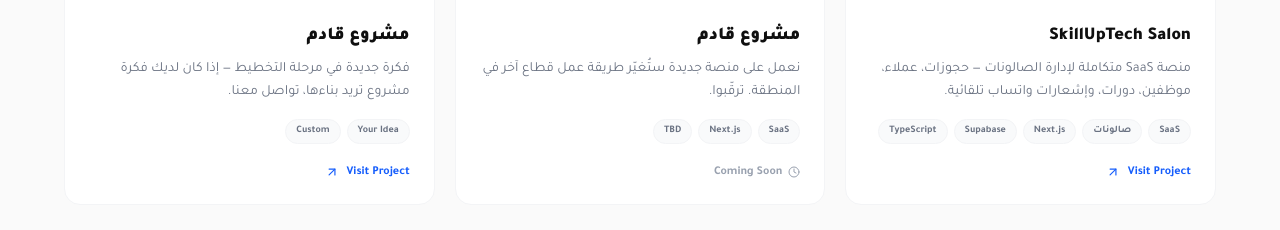
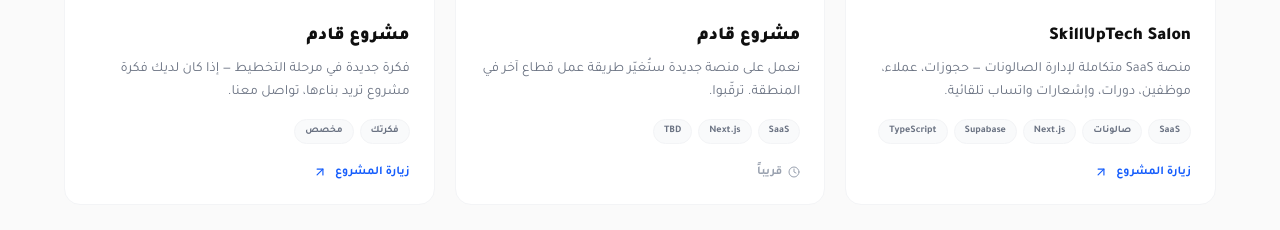
Before and after one commit to nian2215/skilluptech-profile, a Next.js app: page / in a window 1280 px wide. Shown: the part 2118-2348 px from the top of the page. Built offline with nearby package versions, Linux system fonts and the light colour scheme; no server answers.

Commit message:
fix: wire salon.skilluptech.app link and use i18n labels in projects

```diff
--- a/messages/ar.json
+++ b/messages/ar.json
@@ -49,7 +49,9 @@
     "p2_title": "مشروع قادم",
     "p2_desc": "نعمل على منصة جديدة ستُغيّر طريقة عمل قطاع آخر في المنطقة. ترقّبوا.",
     "p3_title": "مشروع قادم",
-    "p3_desc": "فكرة جديدة في مرحلة التخطيط — إذا كان لديك فكرة مشروع تريد بناءها، تواصل معنا."
+    "p3_desc": "فكرة جديدة في مرحلة التخطيط — إذا كان لديك فكرة مشروع تريد بناءها، تواصل معنا.",
+    "p3_tag1": "فكرتك",
+    "p3_tag2": "مخصص"
   },
   "services": {
     "badge": "الخدمات",
--- a/messages/en.json
+++ b/messages/en.json
@@ -49,7 +49,9 @@
     "p2_title": "Coming Soon",
     "p2_desc": "We're working on a new platform that will transform how another industry operates in the region. Stay tuned.",
     "p3_title": "Your Project Here",
-    "p3_desc": "Have an idea for a project? We'd love to hear it. Get in touch and let's build something great together."
+    "p3_desc": "Have an idea for a project? We'd love to hear it. Get in touch and let's build something great together.",
+    "p3_tag1": "Your Idea",
+    "p3_tag2": "Custom"
   },
   "services": {
     "badge": "Services",
--- a/src/components/ProjectsSection.tsx
+++ b/src/components/ProjectsSection.tsx
@@ -12,13 +12,15 @@
 const stagger = { hidden: {}, show: { transition: { staggerChildren: 0.12 } } }
 
 type Project = {
-  title: string
-  desc:  string
-  tags:  string[]
-  href?: string
-  live:  boolean
-  color: string
-  label: string
+  title:     string
+  desc:      string
+  tags:      string[]
+  href?:     string
+  live:      boolean
+  color:     string
+  label:     string
+  liveLabel: string
+  soonLabel: string
 }
 
 function ProjectCard({ project }: { project: Project }) {
@@ -53,13 +55,13 @@
         {project.live ? (
           <a href={project.href} target="_blank" rel="noopener noreferrer"
             className="inline-flex items-center gap-2 text-xs font-bold text-blue-600 hover:text-blue-700 transition-colors w-fit group/link">
-            <span>Visit Project</span>
+            <span>{project.liveLabel}</span>
             <ArrowUpRight size={14} className="group-hover/link:translate-x-0.5 group-hover/link:-translate-y-0.5 transition-transform" />
           </a>
         ) : (
           <span className="inline-flex items-center gap-1.5 text-xs font-semibold text-gray-400">
             <Clock size={12} />
-            Coming Soon
+            {project.soonLabel}
           </span>
         )}
       </div>
@@ -72,32 +74,41 @@
   const ref    = useRef(null)
   const inView = useInView(ref, { once: true, margin: '-80px' })
 
+  const live = t('live')
+  const soon = t('soon')
+
   const projects: Project[] = [
     {
-      title: t('p1_title'),
-      desc:  t('p1_desc'),
-      tags:  [t('p1_tag1'), t('p1_tag2'), t('p1_tag3'), 'Supabase', 'TypeScript'],
-      href:  'https://salon.skilluptech.app',
-      live:  true,
-      color: 'bg-gradient-to-br from-blue-500 to-cyan-500',
-      label: '01',
+      title:     t('p1_title'),
+      desc:      t('p1_desc'),
+      tags:      [t('p1_tag1'), t('p1_tag2'), t('p1_tag3'), 'Supabase', 'TypeScript'],
+      href:      'https://salon.skilluptech.app',
+      live:      true,
+      color:     'bg-gradient-to-br from-blue-500 to-cyan-500',
+      label:     '01',
+      liveLabel: live,
+      soonLabel: soon,
     },
     {
-      title: t('p2_title'),
-      desc:  t('p2_desc'),
-      tags:  ['SaaS', 'Next.js', 'TBD'],
-      live:  false,
-      color: 'bg-gradient-to-br from-violet-500 to-indigo-500',
-      label: '02',
+      title:     t('p2_title'),
+      desc:      t('p2_desc'),
+      tags:      ['SaaS', 'Next.js', 'TBD'],
+      live:      false,
+      color:     'bg-gradient-to-br from-violet-500 to-indigo-500',
+      label:     '02',
+      liveLabel: live,
+      soonLabel: soon,
     },
     {
-      title: t('p3_title'),
-      desc:  t('p3_desc'),
-      tags:  ['Your Idea', 'Custom'],
-      href:  '#contact',
-      live:  true,
-      color: 'bg-gradient-to-br from-amber-400 to-orange-500',
-      label: '03',
+      title:     t('p3_title'),
+      desc:      t('p3_desc'),
+      tags:      [t('p3_tag1'), t('p3_tag2')],
+      href:      '#contact',
+      live:      true,
+      color:     'bg-gradient-to-br from-amber-400 to-orange-500',
+      label:     '03',
+      liveLabel: live,
+      soonLabel: soon,
     },
   ]
 
```
